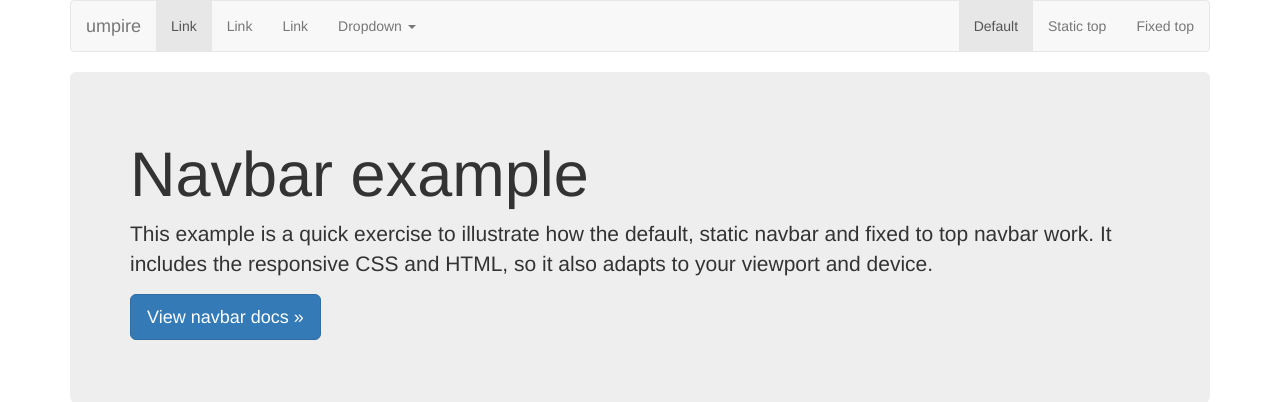
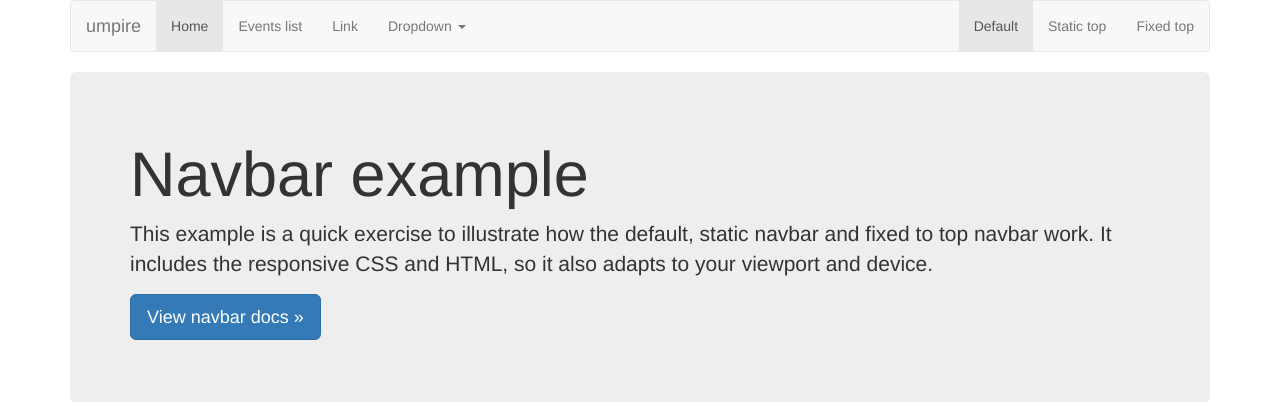
Before and after one commit to alexstuckey/umpire, a CodeIgniter app: page / in a window 1280 px wide. Shown: the top 402 px of the page. Run offline with CodeIgniter, Linux system fonts and the light colour scheme; some libraries are stand-ins or nearby versions.

Commit message:
Filling in header nav

```diff
--- a/application/views/header.php
+++ b/application/views/header.php
@@ -43,8 +43,8 @@
         </div>
         <div class="navbar-collapse collapse">
           <ul class="nav navbar-nav">
-            <li class="active"><a href="#">Link</a></li>
-            <li><a href="#">Link</a></li>
+            <li class="active"><a href="/home">Home</a></li>
+            <li><a href="/events">Events list</a></li>
             <li><a href="#">Link</a></li>
             <li class="dropdown">
               <a href="#" class="dropdown-toggle" data-toggle="dropdown">Dropdown <b class="caret"></b></a>
```
